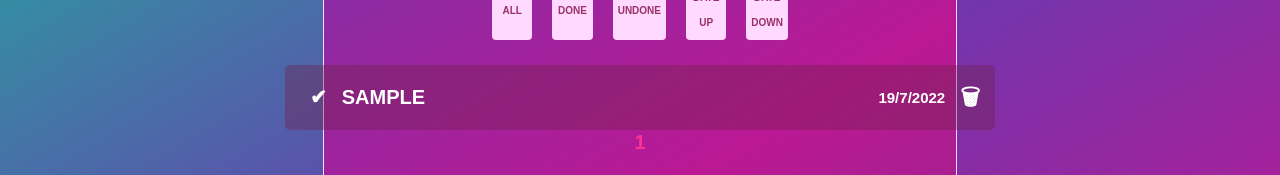
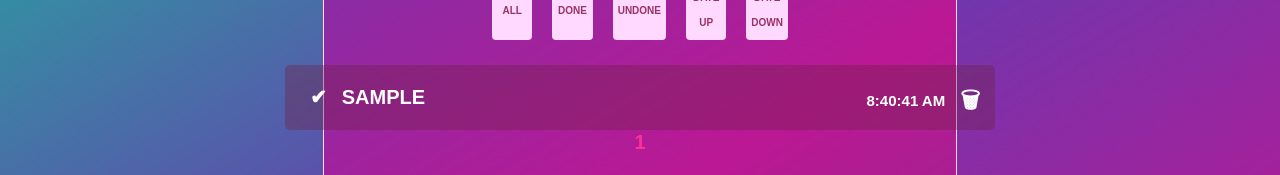
Before and after one commit to TemaLopin/ToDoList, a React (Create React App) app: page / in a window 1280 px wide. Both pictures are taken after typing "Sample" into the empty fields and a click on the button "SAVE". Shown: the part 296-471 px from the top of the page. Built offline with nearby package versions, Linux system fonts and the light colour scheme.

Commit message:
new commit

```diff
--- a/public/style.css
+++ b/public/style.css
@@ -2,7 +2,6 @@ body {
     height: 1080px;
     background: linear-gradient(149deg, rgba(24,187,156,1) 0%, rgba(106,57,175,1) 42%, rgba(187,24,148,1) 72%, rgba(115,53,134,1) 100%);
     animation: gradient 10s infinite linear;
-    overflow: hidden;
     background-repeat: no-repeat;
     font-family: 'Raleway',sans-serif;
     font-size: 62px;
--- a/src/App.jsx
+++ b/src/App.jsx
@@ -5,27 +5,29 @@ import ToDoInput from "./Components/ToDoInput/ToDoInput";
 import style from "./App.module.css";
 // import axios from "axios";
 // import { GetRepos } from "./Components/axios/repos";
-
-const App = () => {
   const FILTERS = {
     ALL: 0,
     DONE: 1,
     UNDONE: 2,
-    FORWARD_DATE: 3,
-    BACK_DATE: 4,
   };
+  const TASK_PER_PAGE = 5;
+
+
+const App = () => {
+
+
   const [todos, setTodos] = useState([]);
   const [currentTask, setCurrentTask] = useState([]);
   const [currentPage, setCurrentPage] = useState(1);
-  const TASK_PER_PAGE = 5;
   const [userInput, setUserInput] = useState("");
+  const [sortDate, setSortDate] = useState(false);
+  const [filterNow, setFilterNow] = useState(FILTERS.ALL);
+  const [statusTaskInput, setStatusTaskInput] = useState();
+
+  const countPages = (todos) => Math.ceil(todos.length / TASK_PER_PAGE) || 1;
   const lastTaskIndex = currentPage * TASK_PER_PAGE;
   const firstTaskIndex = lastTaskIndex - TASK_PER_PAGE;
-  const countPages = (todos) => Math.ceil(todos.length / TASK_PER_PAGE) || 1;
   const [allNumbersOnPage, setAllNumbersOfPage] = useState(countPages(todos));
-  const [filterNow, setFilterNow] = useState(FILTERS.ALL);
-
-
 
 
   const addTask = (userInput) => {
@@ -35,8 +37,8 @@ const App = () => {
         task: userInput,
         complete: false,
         createdAt: new Date(),
+        edit: statusTaskInput,
       }
-      console.log(newItem)
       // axios.post('https://todo-api-learning.herokuapp.com/v1/tasks/4', {newItem})
       setTodos([...todos, newItem]);
     }
@@ -48,13 +50,38 @@ const App = () => {
 
   const changeTaskStaus = (id) => {
     const changedStatusInTask = todos.map((todo) =>
-      todo.id === id ? { ...todo, complete: !todo.complete } : { ...todo }
+      todo.id === id ? { ...todo, complete: !todo.complete } : {...todo}
     );
     setTodos(changedStatusInTask);
   };
 
+
+
+useEffect(() => {
+    switch (sortDate){
+      case true:
+        setCurrentTask(todos.sort((a, b) => b.createdAt - a.createdAt));
+      break;
+      case false:
+        setCurrentTask(todos.sort((a, b) => a.createdAt - b.createdAt));
+        break
+    }
+},[sortDate])
+
+
   const selectedPage = (numbers) => {
     setCurrentPage(numbers);
+  };
+
+
+  const editTaskOnDclick = (id) => {
+    console.log(id, userInput)
+    const title = userInput;
+    if (title) {
+      const newTask = todos.map((item) =>
+      item.id === id ? {...item, task: title, edit: false} : {...item})
+      setTodos(newTask)
+    }
   };
 
   useEffect(() => {
@@ -67,16 +94,11 @@ const App = () => {
         setCurrentTask(todos.filter((item) => !item.complete));
         // setCurrentPage(1)
         break;
-      case 3:
-        setCurrentTask(todos.sort((a, b) => b.createdAt - a.createdAt));
-        break;
-      case 4:
-        setCurrentTask(todos.sort((a, b) => a.createdAt - b.createdAt));
-        break;
       default:
         setCurrentTask(todos);
     }
   }, [filterNow, todos]);
+
 
   useEffect(() => {
     if (currentPage <= allNumbersOnPage) {
@@ -124,13 +146,13 @@ const App = () => {
         </button>
         <button
           className={filterNow === FILTERS.BACK_DATE ? style["data-filter-active"] : style["date-filter"]}
-          onClick={() => setFilterNow(FILTERS.BACK_DATE)}
+          onClick={() => setSortDate(false)}
         >
           <span>date up</span>
         </button>
         <button
           className={filterNow === FILTERS.FORWARD_DATE ? style["data-filter-active"] : style["date-filter"]}
-          onClick={() => setFilterNow(FILTERS.FORWARD_DATE)}
+          onClick={() => setSortDate(true)}
         >
           <span>date down</span>
         </button>
@@ -141,14 +163,15 @@ const App = () => {
           return (
             <ToDo
               todo={todo}
-              addTask={addTask}
-              key={todo.id}
               setTodos={setTodos}
               changeTaskStaus={changeTaskStaus}
               todos={todos}
               removeTask={removeTask}
               userInput={userInput}
               setUserInput={setUserInput}
+              statusTaskInput = {statusTaskInput}
+              setStatusTaskInput = {setStatusTaskInput}
+              editTaskOnDclick={editTaskOnDclick}
             />
           );
         })}
@@ -165,7 +188,7 @@ const App = () => {
         ) : (
           <span> </span>
         )}
-        {new Array(allNumbersOnPage).fill().map((item, i) => (
+        {new Array(allNumbersOnPage).fill().map((_, i) => (
           <Pagination
             i={i + 1}
             selectedPage={selectedPage}
--- a/src/Components/ToDo/ToDo.jsx
+++ b/src/Components/ToDo/ToDo.jsx
@@ -1,4 +1,3 @@
-import { useState } from "react";
 import style from "./ToDo.module.css";
 
 const ToDo = ({
@@ -9,55 +8,34 @@ const ToDo = ({
   todos,
   changeTaskStaus,
   removeTask,
+  editTaskOnDclick
 }) => {
-  const [statusTaskInput, setStatusTaskInput] = useState(0);
-  const getDate = () => {
-    const day = new Date().getDate();
-    const month = new Date().getMonth() + 1;
-    const years = new Date().getFullYear();
-    return (
-      <p>
-        {day}/{month}/{years}
-      </p>
-    );
-  };
+
+
   const keyPress = (event, id) => {
     switch (event.key) {
       case "Enter":
-        submitTask(event, id);
-        setStatusTaskInput(0);
+        editTaskOnDclick(id);
+        // changeStatusInput(id)
         break;
       case "Escape":
-        setStatusTaskInput(0);
+        changeStatusInput(id)
         break;
       default:
         break;
     }
   };
+
   const blurInput = (event, id) => {
-    submitTask(event, id);
-  };
-  const submitTask = (event, id) => {
-    const title = userInput;
-    if (title) {
-      const task = todos.find((todo) => todo.id === id);
-      const newTask = todos.map((item) => {
-        if (item.id === task.id) {
-          console.log(id, item.id);
-          const newItem = { ...item };
-          console.log(newItem);
-          newItem.task = title;
-          return newItem;
-        }
-        return item;
-      });
-      setTodos(newTask);
-    }
+    editTaskOnDclick(event, id);
   };
 
-  const changeStatusInput = () => {
+
+  const changeStatusInput = (id) => {
     setUserInput("");
-    setStatusTaskInput(1);
+    const changedStatusInput = todos.map((todo) =>
+    todo.id === id ? { ...todo, edit: !todo.edit,  } : {...todo});
+    setTodos(changedStatusInput);
   };
 
   const handleChange = (event) => {
@@ -65,7 +43,7 @@ const ToDo = ({
   };
 
   return (
-    <div key={todo.id} className={style["item-todo"]}>
+    <div className={style["item-todo"]}>
       <div className={style["task-block"]}>
         <div className={style["left-side"]}>
           <div onClick={() => changeTaskStaus(todo.id)}>
@@ -78,7 +56,7 @@ const ToDo = ({
                 : style["item-text"]
             }
           >
-            {statusTaskInput === 1 ? (
+            {todo.edit === true ? (
               <input
                 className={style["editTask"]}
                 autoFocus
@@ -97,9 +75,9 @@ const ToDo = ({
               <div
                 className={style["task__text"]}
                 id={todo.id}
-                onDoubleClick={() => {
-                  changeStatusInput();
-                }}
+                onDoubleClick={() =>
+                  changeStatusInput(todo.id)
+                }
               >
                 {todo.task}
               </div>
@@ -107,7 +85,7 @@ const ToDo = ({
           </div>
         </div>
         <div className={style["right-side"]}>
-          <div className={style["date-task"]}>{getDate()}</div>
+          <div className={style["date-task"]}>{todo.createdAt.toLocaleTimeString()}</div>
           <div
             className={style["item-delete"]}
             onClick={() => removeTask(todo.id)}
--- a/src/Components/ToDo/ToDo.module.css
+++ b/src/Components/ToDo/ToDo.module.css
@@ -14,6 +14,7 @@
     font-size: 10px;
     bottom: 5px;
     left: -4px;
+
   }
 
 
@@ -47,7 +48,8 @@
   font-weight: 800;
   line-height: 25px;
   text-align: center;
-  text-transform: uppercase
+  text-transform: uppercase;
+  margin-top: 5px;
 }
 
 
@@ -60,7 +62,8 @@
   font-weight: 800;
   line-height: 25px;
   text-align: center;
-  text-transform: uppercase
+  text-transform: uppercase;
+  /* margin-top: px; */
 }
 
 .date-task {
```
